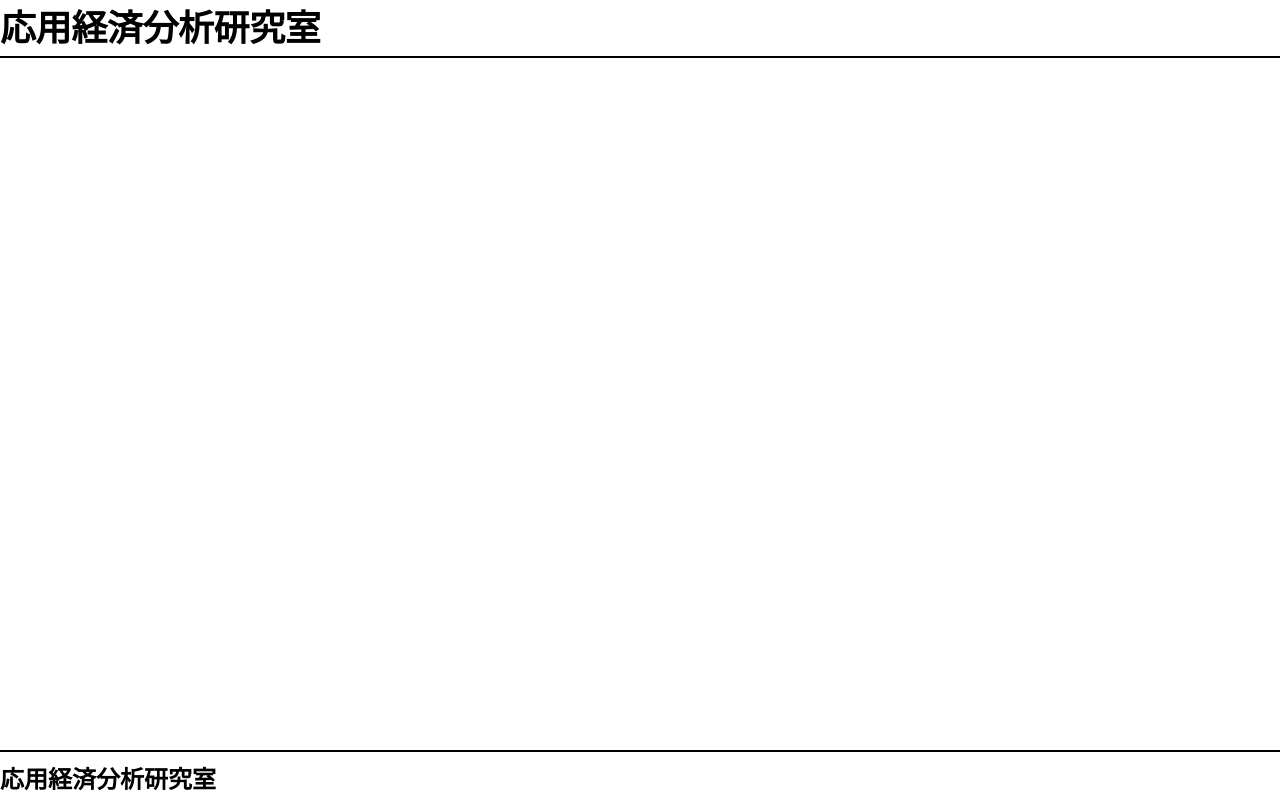
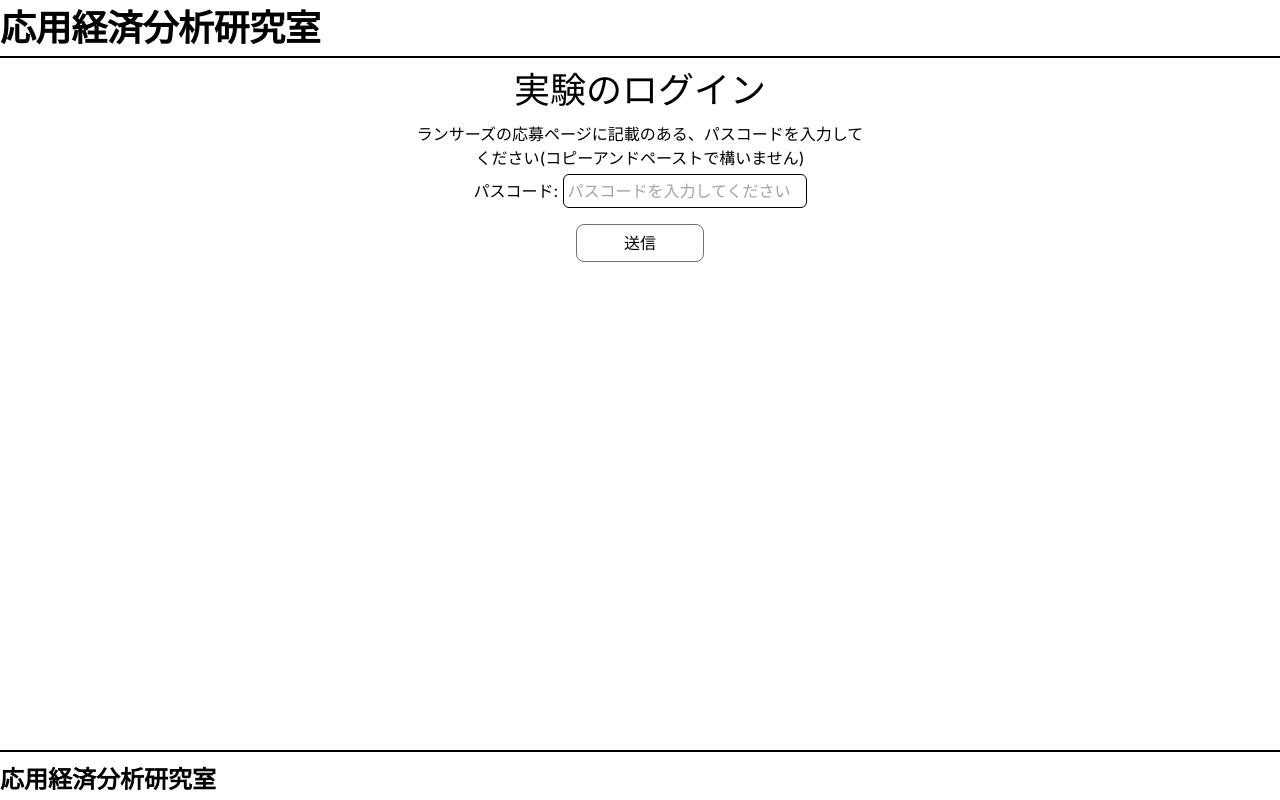
Before and after one commit to HyuDev7/online_survey, a Next.js app: page /auth in a window 1280 px wide. Built offline with nearby package versions, Linux system fonts and the light colour scheme.

Commit message:
fixed auth page

```diff
--- a/src/app/auth/page.tsx
+++ b/src/app/auth/page.tsx
@@ -1,5 +1,5 @@
 import AuthComp from "@/components/AuthComp";
 
 export default function page() {
-  <AuthComp />;
+  return <AuthComp />;
 }
```
